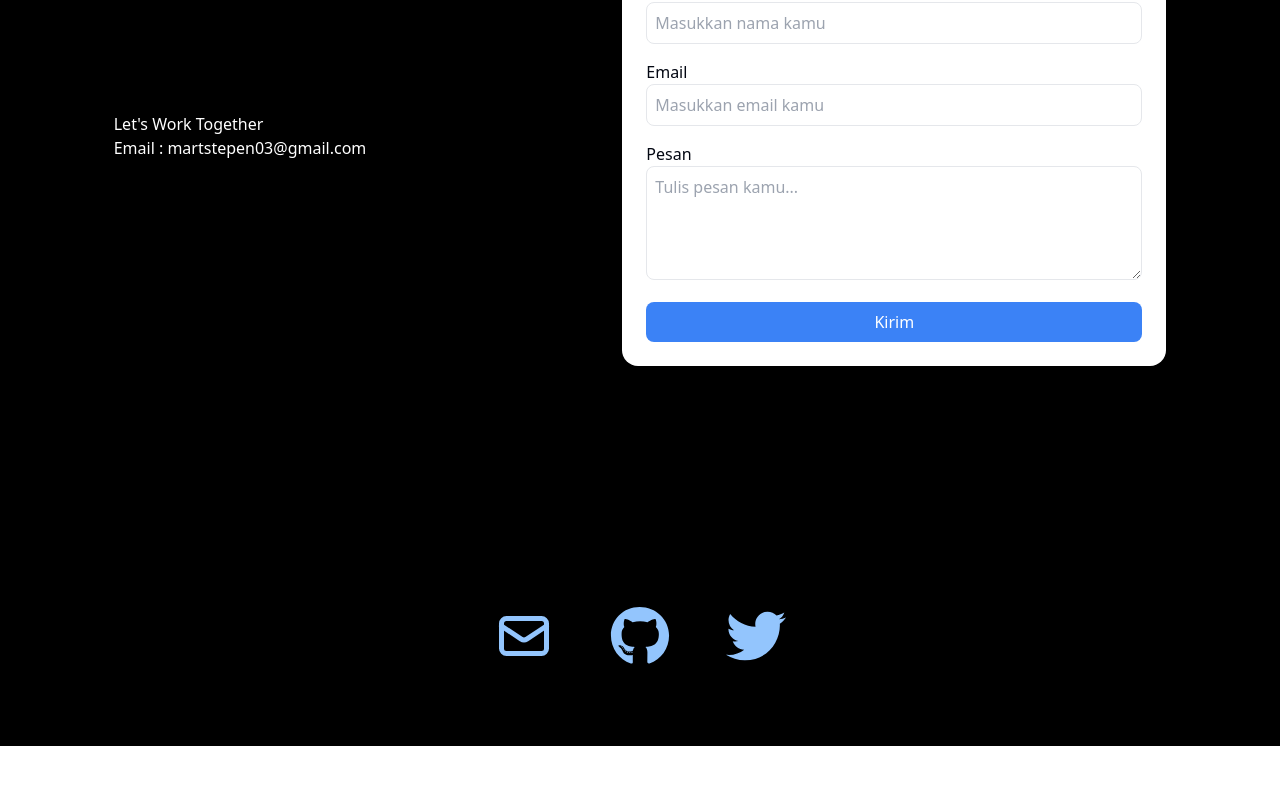
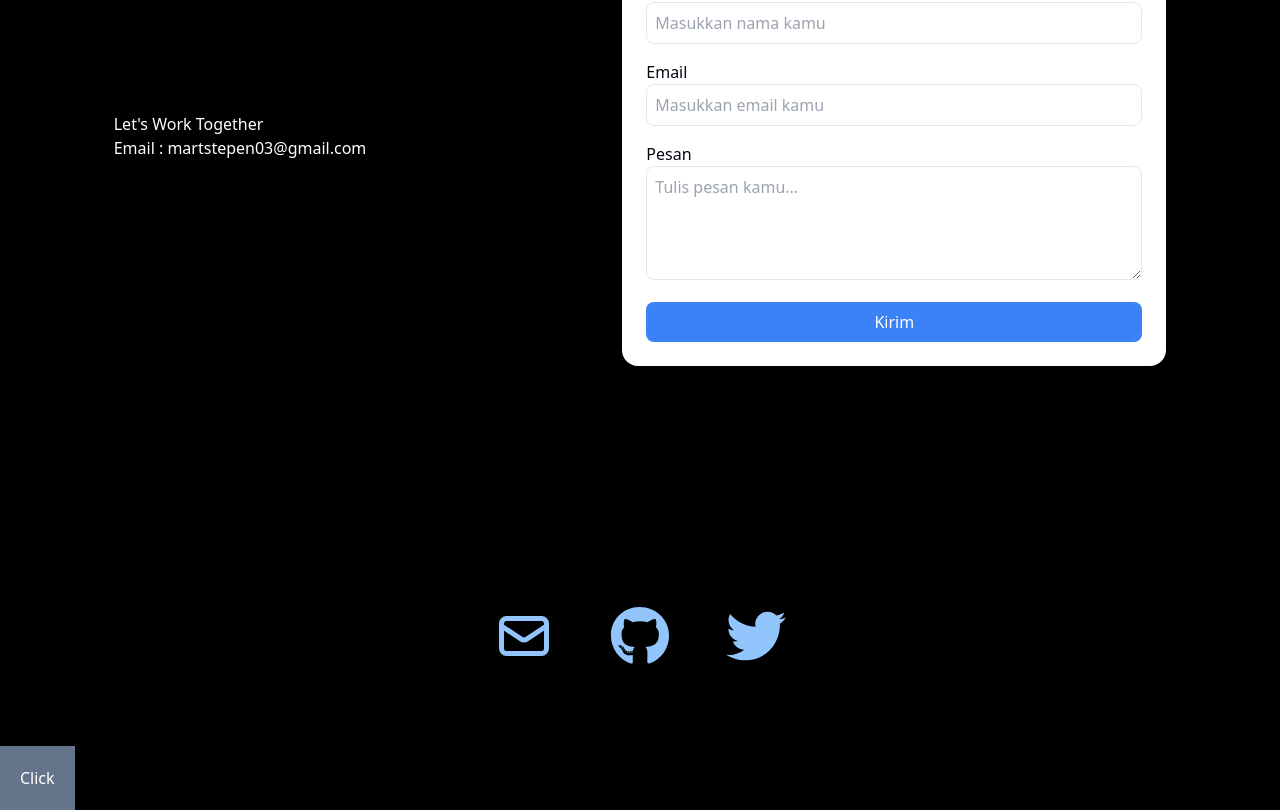
Before and after one commit to atmr03/porfolio25, a React (Vite) app: page / in a window 1280 px wide. Shown: the part 3654-4464 px from the top of the page. Before the commit the page ends 4400 px from the top, so only its background shows below. Built offline with nearby package versions, Linux system fonts and the light colour scheme.

Commit message:
im learn programing in react for create portfolio pribadi

```diff
--- a/src/App.jsx
+++ b/src/App.jsx
@@ -6,6 +6,7 @@ import Acive from "./pages/Acive";
 import Contact from "./pages/Contact";
 import TargetCursor from "./components/TargetCursor";
 import GooeyNav from "@/components/GooeyNav";
+import Tmblbtn from "./components/Tmblbtn";
 
 import Footer from "./pages/Footer";
 import DotGrid from "./components/DotGrid";
@@ -45,6 +46,7 @@ function App() {
         <Projeck id="projeck"></Projeck>
         <Acive id="acive"></Acive>
         <Contact id="contack"></Contact>
+        <Tmblbtn></Tmblbtn>
         {/* <Footer></Footer> */}
       </div>
     </div>
--- /dev/null
+++ b/src/components/Tmblbtn.jsx
@@ -0,0 +1,13 @@
+import React from "react";
+
+function Tmblbtn() {
+  return (
+    <>
+      <div>
+        <button className="text-white p-5 bg-slate-500 ">Click</button>
+      </div>
+    </>
+  );
+}
+
+export default Tmblbtn;
```
